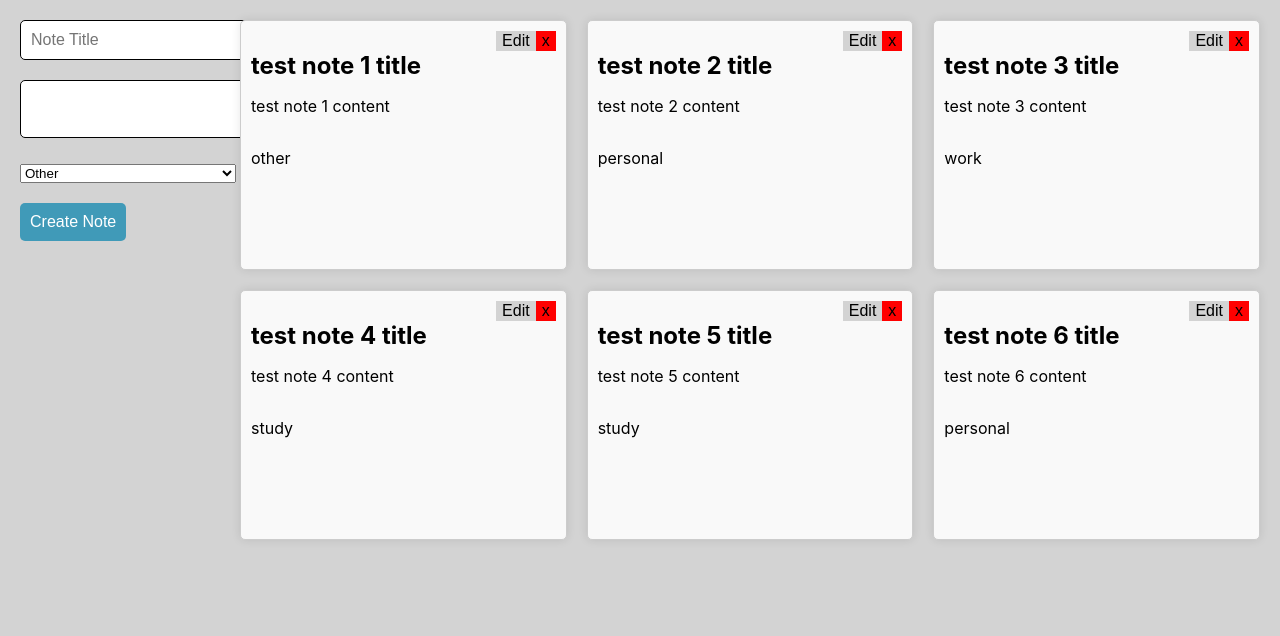
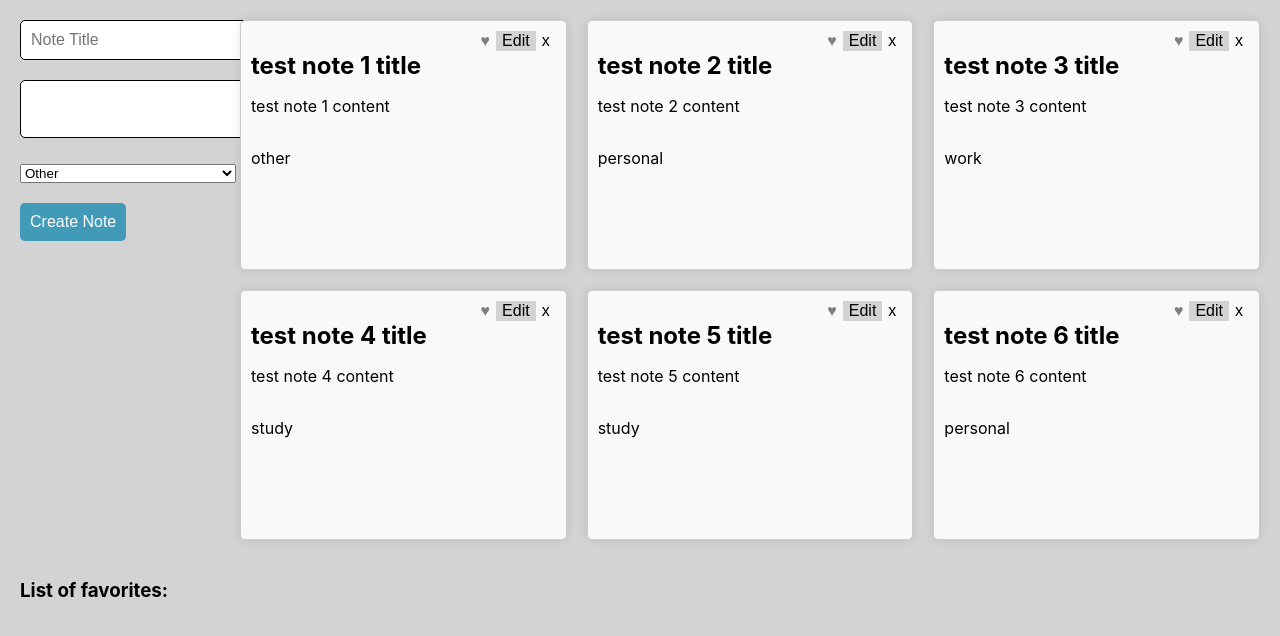
Before and after one commit to Raider26/CSE-110-LAB-2, a React (Create React App) app in the folder my-app/: page / in a window 1280 px wide. Shown: the top 636 px of the page. Built offline with nearby package versions, Linux system fonts and the light colour scheme.

Commit message:
Code for Demo

```diff
--- a/my-app/src/FavoriteList.tsx
+++ b/my-app/src/FavoriteList.tsx
@@ -1,7 +1,8 @@
 import React from "react";
+import { Note } from "./types";
 
 interface FavoriteListProps {
-  favorites: string[];
+  favorites: Note[];
 }
 
 const FavoriteList: React.FC<FavoriteListProps> = ({ favorites }) => {
@@ -10,8 +11,8 @@ const FavoriteList: React.FC<FavoriteListProps> = ({ favorites }) => {
       <h3>List of favorites:</h3>
       {favorites.length > 0 ? (
         <ul style={{ listStyleType: "none", padding: 0 }}>
-          {favorites.map((favorite, index) => (
-            <li key={index}>test note {favorite}</li>
+          {favorites.map((note) => (
+            <li key={note.id}>{note.title}</li>
           ))}
         </ul>
       ) : (
--- a/my-app/src/note.tsx
+++ b/my-app/src/note.tsx
@@ -1,9 +1,12 @@
-import { useState } from "react";
+import React, { useState } from "react";
 import { Label } from "./types";
 import { dummyNotesList } from "./constants";
+import FavoriteButton from "./favoriteButton";
+import FavoriteList from "./FavoriteList";
 
 function Note() {
   const [notes, setNotes] = useState(dummyNotesList);
+  const [favorites, setFavorites] = useState<number[]>([]);
   const initialNote = {
     id: -1,
     title: "",
@@ -28,6 +31,14 @@ function Note() {
     setNotes(updatedNotes);
   };
 
+  const toggleFavorite = (noteId: number) => {
+    setFavorites((prevFavorites) =>
+      prevFavorites.includes(noteId)
+        ? prevFavorites.filter((id) => id !== noteId)
+        : [...prevFavorites, noteId]
+    );
+  };
+
   const editNoteHandler = (
     event: React.FormEvent<HTMLFormElement>,
     noteId: number
@@ -41,6 +52,8 @@ function Note() {
     setCreateNote(note);
     setEditingNoteId(note.id);
   };
+
+  const favoriteNotes = notes.filter((note) => favorites.includes(note.id));
 
   return (
     <div className="app-container">
@@ -60,7 +73,7 @@ function Note() {
               setCreateNote({ ...createNote, title: event.target.value })
             }
             required
-          ></input>
+          />
         </div>
 
         <div>
@@ -70,7 +83,7 @@ function Note() {
               setCreateNote({ ...createNote, content: event.target.value })
             }
             required
-          ></textarea>
+          />
         </div>
 
         <div>
@@ -102,19 +115,18 @@ function Note() {
         {notes.map((note) => (
           <div key={note.id} className="note-item">
             <div className="notes-header">
+              <FavoriteButton
+                item={note.id.toString()}
+                isFavorited={favorites.includes(note.id)}
+                onToggleFavorite={() => toggleFavorite(note.id)}
+              />
               <button
                 style={{ backgroundColor: "#d3d3d3" }}
                 onClick={() => startEditing(note)}
               >
                 Edit
               </button>
-
-              <button
-                style={{ backgroundColor: "#ff0000" }}
-                onClick={() => deleteNoteHandler(note.id)}
-              >
-                x
-              </button>
+              <button onClick={() => deleteNoteHandler(note.id)}>x</button>
             </div>
             <h2>{note.title}</h2>
             <p>{note.content}</p>
@@ -122,6 +134,8 @@ function Note() {
           </div>
         ))}
       </div>
+
+      <FavoriteList favorites={favoriteNotes} />
     </div>
   );
 }
```
